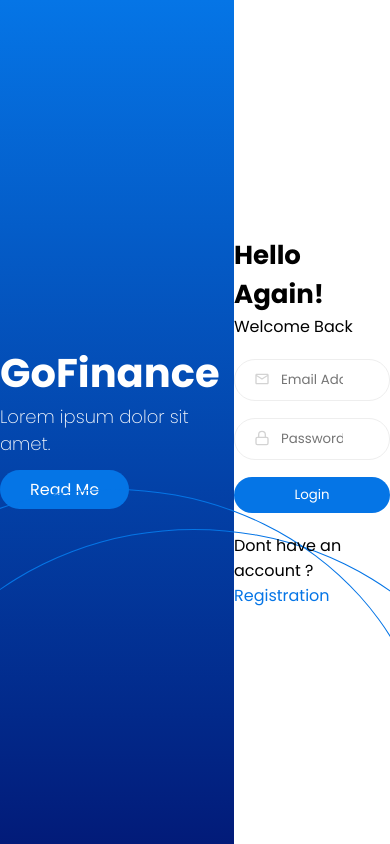
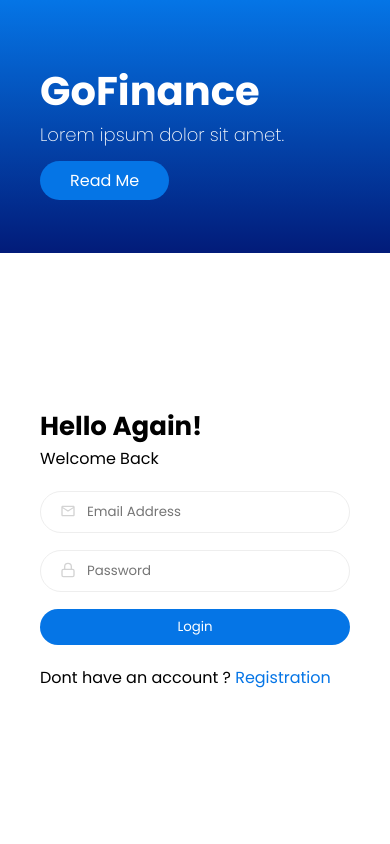
Before and after one commit to anangbima/knowledge-test, a React (Vite) app: page /login in a window 390 px wide. Built offline with nearby package versions, Linux system fonts and the light colour scheme.

Commit message:
Responsive

```diff
--- a/db.json
+++ b/db.json
@@ -34,13 +34,6 @@
       "date": "2022-12-27",
       "status": "Cancel",
       "id": "5"
-    },
-    {
-      "id": "e7ca",
-      "item": "sdfsdf",
-      "price": "123",
-      "date": "2024-10-17",
-      "status": "Waiting"
     }
   ]
 }
--- a/src/layouts/AuthLayout.jsx
+++ b/src/layouts/AuthLayout.jsx
@@ -24,7 +24,6 @@ const AuthLayout = () => {
 
           <Button
             type='link'
-            to='/registrasi'
             text='Read Me'
           />
         </div>
--- a/src/pages/Dashboard/Transaction.jsx
+++ b/src/pages/Dashboard/Transaction.jsx
@@ -78,7 +78,6 @@ const Transaction = () => {
       field: "id",
       headerName: "ID",
       width: 70,
-      flex: 1
     },
     {
       field: "item",
--- a/src/styles/global.scss
+++ b/src/styles/global.scss
@@ -337,5 +337,34 @@ $radius: 30px;
 
 // Make Ui Responsive
 @media only screen and (max-width:992px){
+    // Auth layout
+    .auth-layout{
+        display: flex;
+        flex-direction: column;
 
+        .left{
+            width: 100%;
+            height: 30%;
+
+            .content{
+                width: 310px;
+            }
+
+            .eclipse{
+                display: none;
+            }
+        }
+
+        .right{
+            width: 100%;
+            height: 70%;
+        }
+    }
+
+    .user-layout{
+        .container{
+            padding-left: 20px;
+            padding-right: 20px;
+        }
+    }
 }
```
